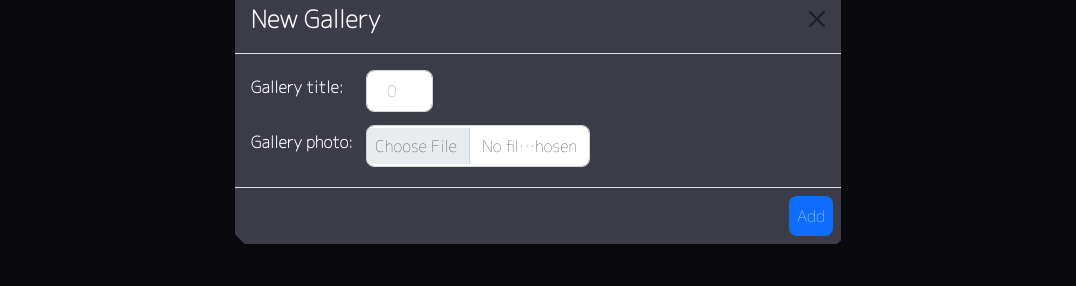
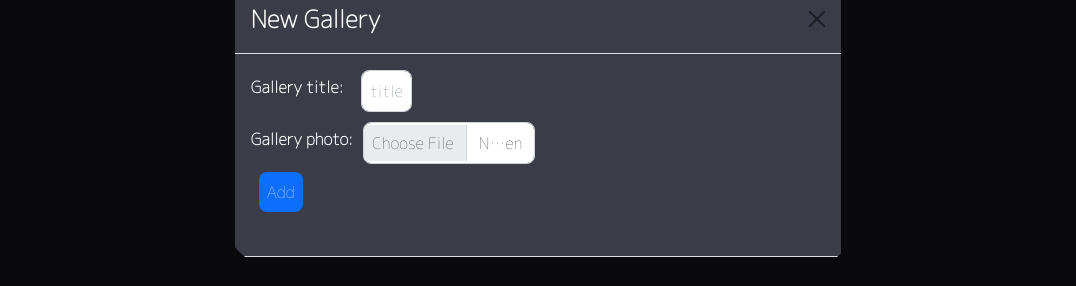
Before and after one commit to Ibrahim-Albrahim/flask-gallery, a React (Create React App) app in the folder frontend/: page / in a window 1280 px wide. Both pictures are taken after a click on the link "Add Gallery". Shown: the part 317-603 px from the top of the page, without its empty margins (99-1175 px from the left). Built offline with nearby package versions, Linux system fonts and the light colour scheme; no server answers.

Commit message:
complete component's job which is adding new gallery using flask api

```diff
--- a/frontend/src/AddGallery.js
+++ b/frontend/src/AddGallery.js
@@ -10,10 +10,55 @@ class AddGallery extends Component {
     super(props)
     this.state = {
       open : props.open,
-    }
+      title : '',
+      file : null,
     }
 
+    this.onFormSubmit = this.onFormSubmit.bind(this);
+    this.fileSelectHandler = this.fileSelectHandler.bind(this);
+    this.titleChangeHandler = this.titleChangeHandler.bind(this);
+
+
+  }
+
+    fileSelectHandler = (event) => {
+      this.setState({file : event.target.files[0]})
+    }
+
+    titleChangeHandler = (event) => {
+      this.setState({title : event.target.value})
+    }
+
+
+
+    onFormSubmit = (event) => {
+      event.preventDefault();
+      let file = this.state.file;
+      const formData = new FormData();
+      formData.append("file", file);
+      formData.append("title", this.state.title);
+
+
+
+      fetch(apiUrl+'gallery/create/json' , {
+        method: 'POST',
+        body: formData
+      })
+      .then(() => {
+        document.getElementById("add-gallery-form").reset();
+        return;
+      }).then(
+        success => console.log(success) // Handle the success response object
+      ).catch(
+        error => console.log(error) // Handle the error response object
+      )
+    };
+
     render(){
+
+
+
+
       return (
         <>
           <Modal
@@ -28,20 +73,25 @@ class AddGallery extends Component {
             </Modal.Header>
 
             <Modal.Body className="add-gallery-form">
+
+              <Form onSubmit={this.onFormSubmit} id="add-gallery-form"  enctype="multipart/form-data">
                 <Form.Group controlId="formFile" className="mb-3">
                   <div className="title-div" >
                     <Form.Label>Gallery title:</Form.Label>
-                  <Form.Control className="gallery-title" type="number" placeholder="0" required />
+                    <Form.Control className="gallery-title" type="text" placeholder="title" onChange={this.titleChangeHandler} required />
                   </div>
                   <div className="file-div">
                     <Form.Label>Gallery photo:</Form.Label>
-                  <Form.Control type="file" className="gallery-thum"/>
+                    <Form.Control type="file" className="gallery-thum" onChange={this.fileSelectHandler} name="inputFile" required/>
                   </div>
+                  <Button variant="primary" type="submit">Add</Button>
                 </Form.Group>
+              </Form>
+
             </Modal.Body>
 
             <Modal.Footer className="footer">
-              <Button variant="primary" type="submit">Add</Button>
+
             </Modal.Footer>
           </Modal>
         </>
```
Lines whose indentation alone changed are shown as unchanged.
